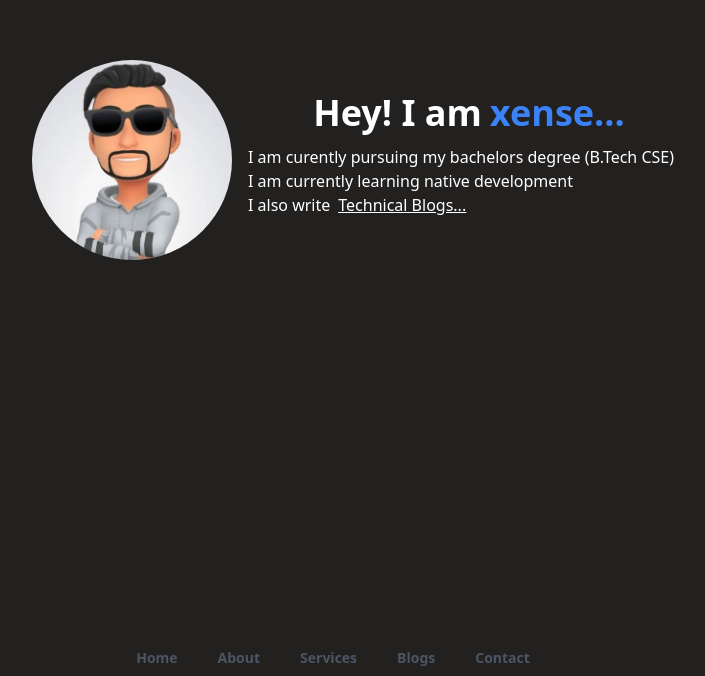
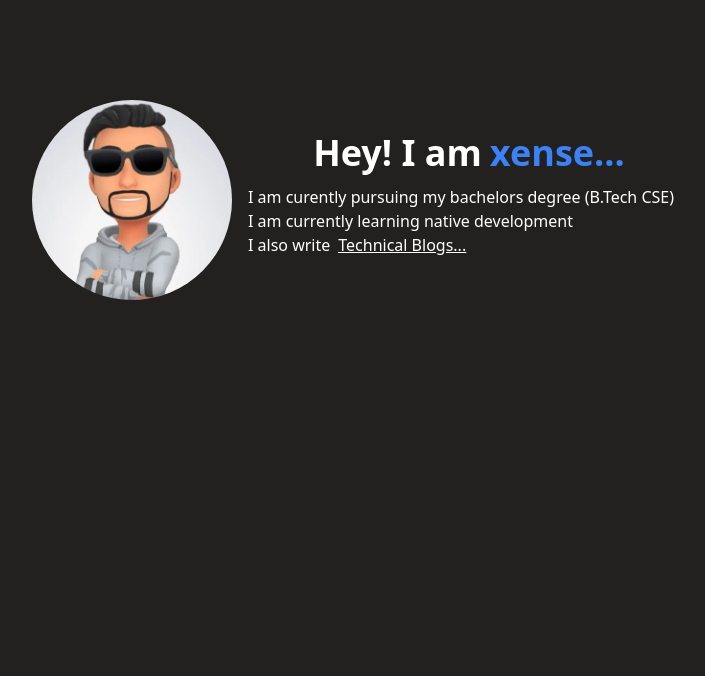
Before and after one commit to jabedzaman/bug, a Next.js app: page / in a window 1280 px wide. Shown: the part 124-800 px from the top of the page, without its empty margins (287-992 px from the left). Built offline with nearby package versions, Linux system fonts and the light colour scheme.

Commit message:
implment: new navbar

```diff
--- a/components/containers/Hero.tsx
+++ b/components/containers/Hero.tsx
@@ -1,11 +1,14 @@
 import React from "react";
 import Image from "next/image";
 import Link from "next/link";
-import Header from "../layouts/Navbar";
+// import Navbar from "../layouts/Navbar";
 
 function Hero() {
   return (
-    <div className="flex flex-col items-center justify-between h-screen">
+    <div className="flex flex-col items-center ">
+      <div className="mt-10">
+        {/* <Navbar /> */}
+      </div>
       <div className="flex lg:flex-row flex-col items-center justify-center space-y-6 space-x-4 mt-28 lg:mt-36">
         <div className="mt-10">
           <Image
@@ -33,9 +36,6 @@
           </div>
         </div>
       </div>
-      <div>
-        <Header />
-      </div>
     </div>
   );
 }
```
